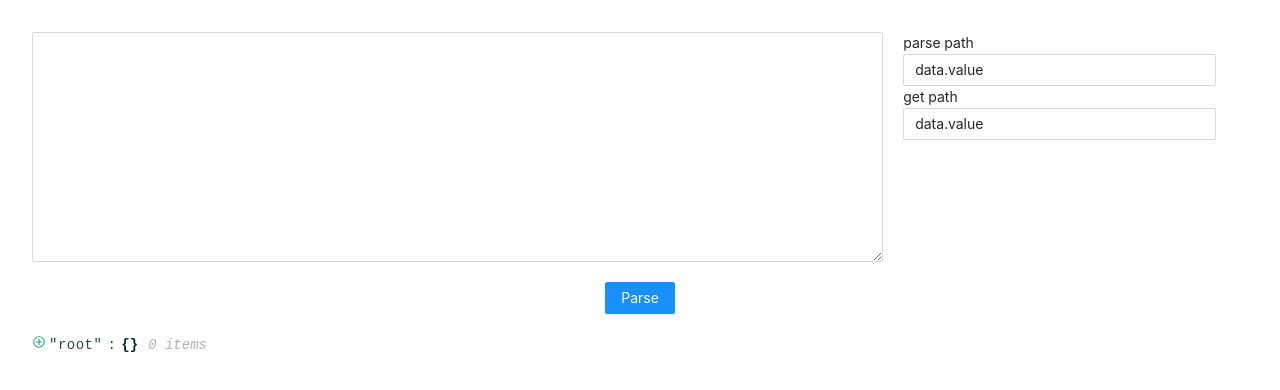
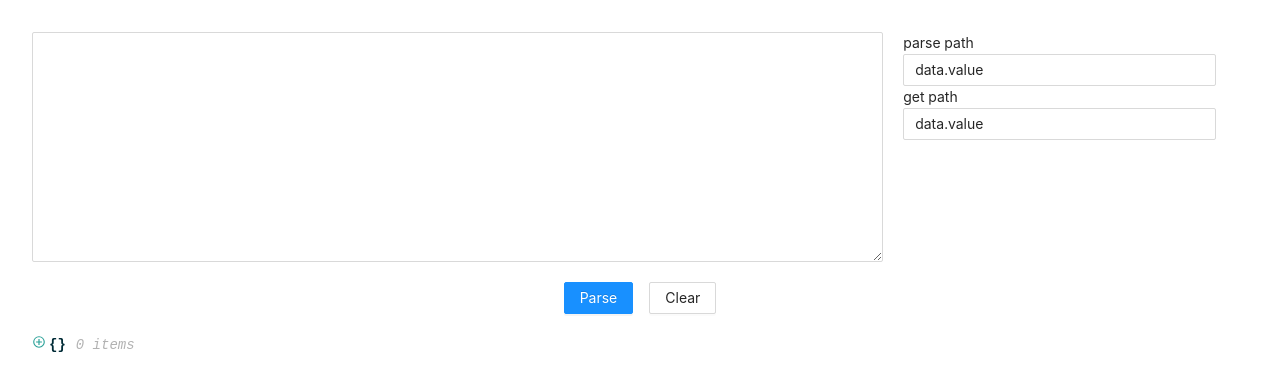
Before and after one commit to Gavin-Gong/YZS, a React (Create React App) app: page / in a window 1280 px wide. Shown: the top 390 px of the page. Built offline with nearby package versions, Linux system fonts and the light colour scheme.

Commit message:
feat: clear btn & refact logic

```diff
--- a/src/components/JsonViewer.jsx
+++ b/src/components/JsonViewer.jsx
@@ -41,29 +41,51 @@ export default class JsonViewer extends React.Component {
   }
   handleParse = () => {
     const { form } = this.state
-    console.log()
     console.log(form)
     try {
       let obj = JSON.parse(form.jsonStr)
       if (form.parsePath && form.parsePath.trim()) {
         let str = _.get(obj, form.parsePath)
-        let subObj = JSON.parse(str)
-        _.set(obj, form.parsePath,  subObj)
-        console.log(obj)
-        this.setState({
-          jsonStr: _.get(obj, form.getPath, {})
-        })
+        if (_.isString(str)) {
+          try {
+            let subObj = JSON.parse(str)
+            _.set(obj, form.parsePath,  subObj)
+          } catch (error) {
+            message.warn("parse path下的字符串无法被解析成 json")
+          }
+        }
       }
+      if (form.getPath && form.getPath.trim()) {
+        const getRes = _.get(obj, form.getPath)
+        if(_.isArray(getRes) || _.isObject(getRes)) {
+          obj = getRes ?? obj
+        } else {
+          message.warn("无法取到get path下的属性或者其值不是数组和对象")
+        }
+      }
+      this.setState({
+        jsonStr: obj
+      })
+      console.log(obj)
     } catch (error) {
       message.error(error.message)
     }
   }
+  handleClear = () => {
+    this.setState({
+      form: {
+        ...this.state.form,
+        jsonStr: null,
+      },
+      jsonStr: {}
+    })
+  }
   render() {
-    const { onInputChange, onParsePathChange, onGetPathChange, handleParse } = this
+    const { onInputChange, onParsePathChange, onGetPathChange, handleParse, handleClear } = this
     const { form, jsonStr } = this.state
     return <div className="json-viewer p-8">
       <div className="flex">
-        <TextArea value={form.jsonStr} onInput={onInputChange} rows={10} className="mr-5" style={{width: '70%'}}/>
+        <TextArea value={form.jsonStr} onInput={onInputChange} rows={10} className="mr-5" style={{width: '70%', fontFamily: 'monospace'}}/>
         <div className="form-right">
           <div>
             <span>parse path</span>
@@ -77,8 +99,9 @@ export default class JsonViewer extends React.Component {
       </div>
       <div className="text-center my-5">
         <Button type="primary" onClick={handleParse}> Parse </Button>
+        <Button onClick={handleClear} className="ml-4"> Clear </Button>
       </div>
-      <RJV src={jsonStr} iconStyle="circle" collapsed={4} displayDataTypes={false}/>
+      <RJV src={jsonStr} iconStyle="circle" collapsed={4} displayDataTypes={false} name={null}/>
     </div>
   }
 }
```
